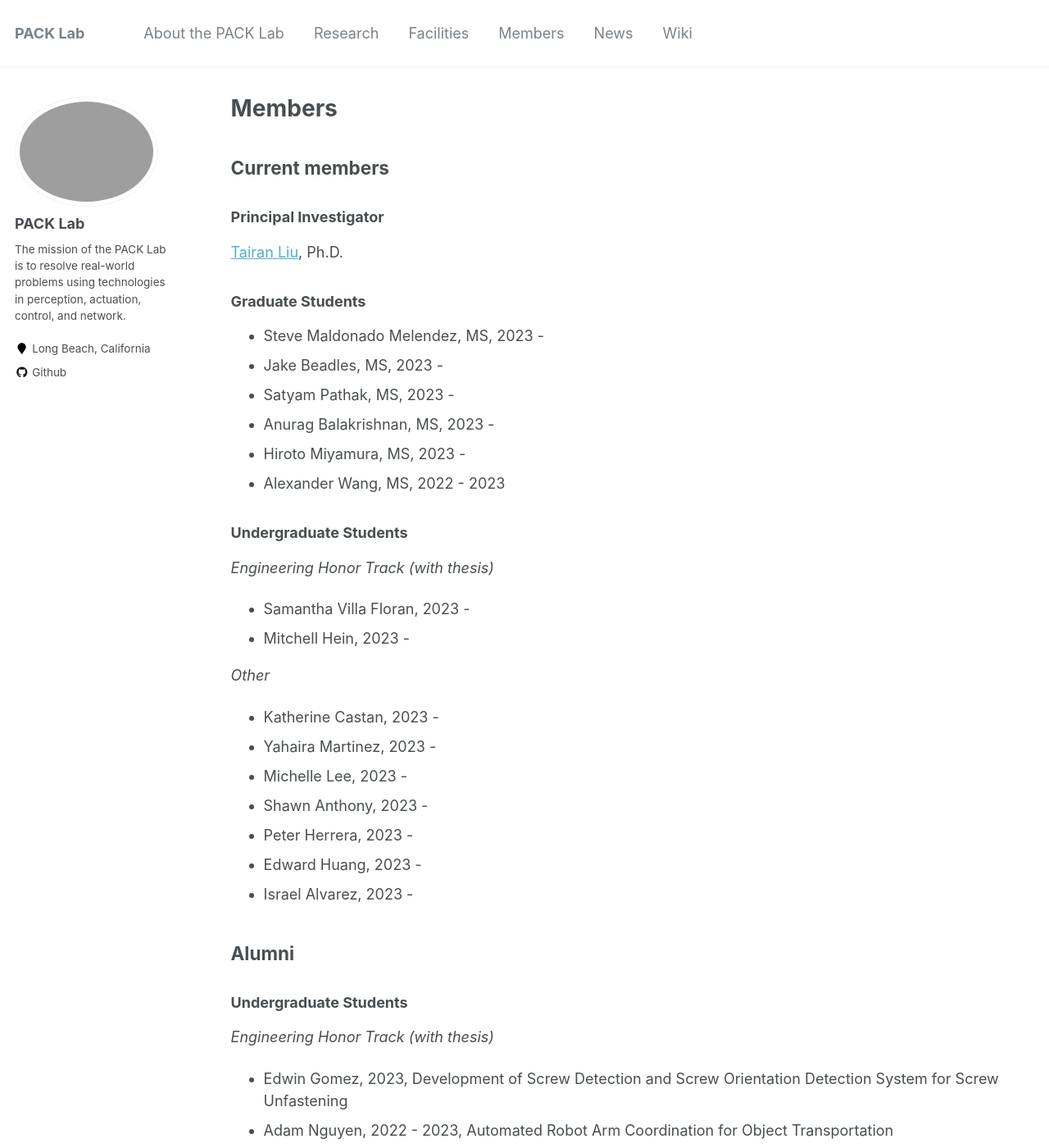
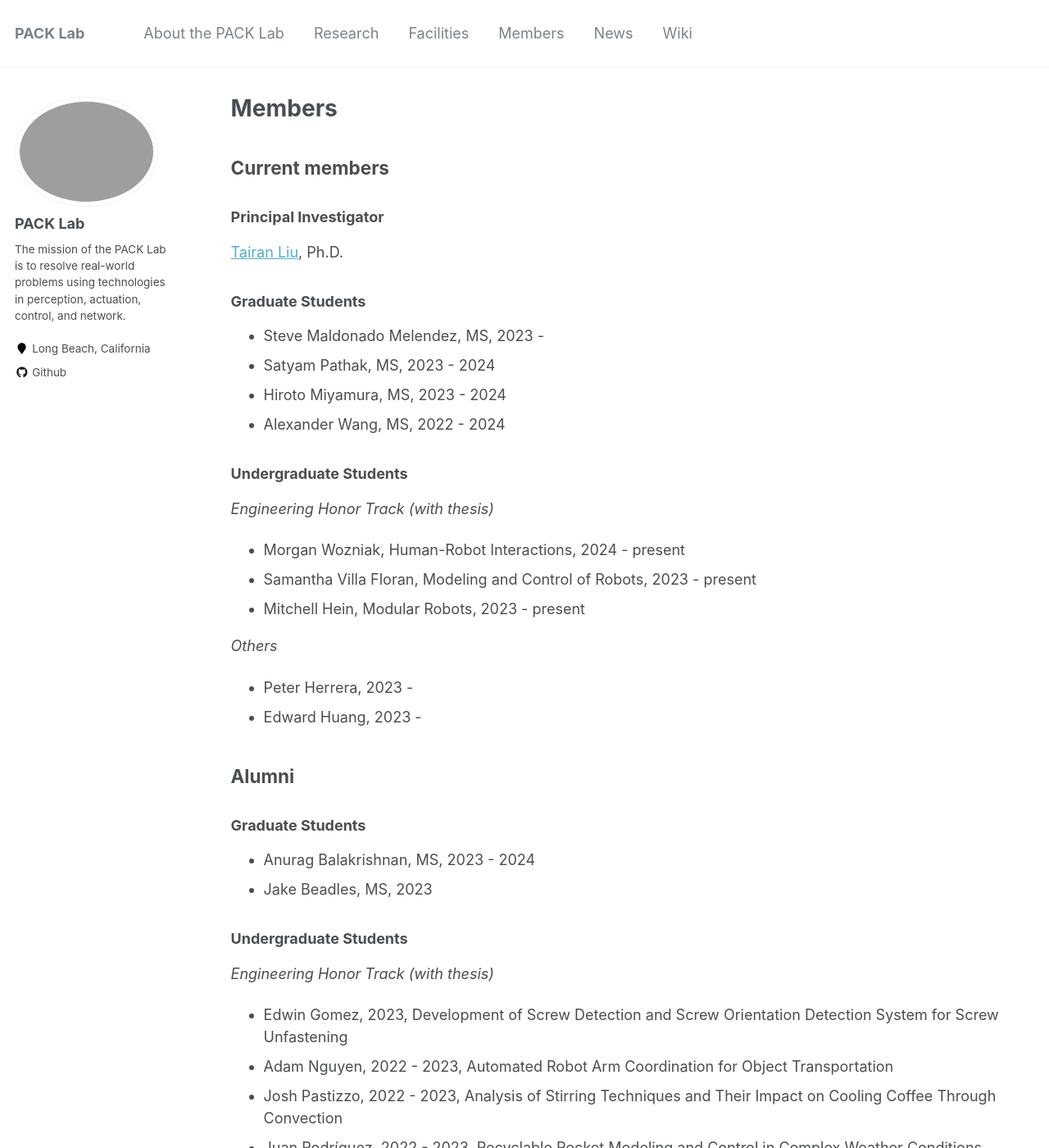
Before and after one commit to pack-lab/pack-lab.github.io, a Jekyll site: the page built from _pages/members.md, in a window 1280 px wide and 1400 px high. Shown: the whole window at 82% size. Built offline with Jekyll 4.4.1, drawn with Linux system fonts in a browser that asks for light colours; some of the changed text lies outside the part shown.

Commit message:
Update members.md

```diff
--- a/_pages/members.md
+++ b/_pages/members.md
@@ -13,30 +13,31 @@ author_profile: true
 ### Graduate Students
 
 * Steve Maldonado Melendez, MS, 2023 -
-* Jake Beadles, MS, 2023 -
-* Satyam Pathak, MS, 2023 -
-* Anurag Balakrishnan, MS, 2023 -
-* Hiroto Miyamura, MS, 2023 -
-* Alexander Wang, MS, 2022 - 2023
+* Satyam Pathak, MS, 2023 - 2024
+* Hiroto Miyamura, MS, 2023 - 2024
+* Alexander Wang, MS, 2022 - 2024
 
 ### Undergraduate Students
 
 *Engineering Honor Track (with thesis)*
 
-* Samantha Villa Floran, 2023 -
-* Mitchell Hein, 2023 -
+* Morgan Wozniak, Human-Robot Interactions, 2024 - present
+* Samantha Villa Floran, Modeling and Control of Robots, 2023 - present
+* Mitchell Hein, Modular Robots, 2023 - present
 
-*Other*
-* Katherine Castan, 2023 -
-* Yahaira Martinez, 2023 -
-* Michelle Lee, 2023 -
-* Shawn Anthony, 2023 -
+*Others*
+
 * Peter Herrera, 2023 -
 * Edward Huang, 2023 -
-* Israel Alvarez, 2023 -
+
 
 
 ## Alumni
+
+### Graduate Students
+
+* Anurag Balakrishnan, MS, 2023 - 2024
+* Jake Beadles, MS, 2023
 
 ### Undergraduate Students
 *Engineering Honor Track (with thesis)*
```
Also changed, not shown: other parts of _pages/members.md (+5 -0 lines).
